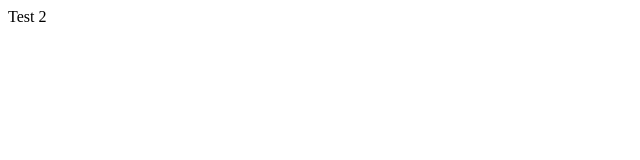
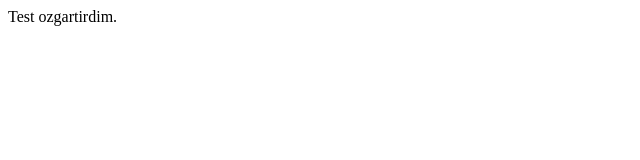
Before and after one commit to Rajabov77/myfirsttest, a plain HTML site: page index.html in a window 1280 px wide. Shown: the full height of the page, 0-640 px from the left. Drawn offline with Linux system fonts and the light colour scheme.

Commit message:
githubdan ozgardi

```diff
--- a/index.html
+++ b/index.html
@@ -4,6 +4,6 @@
     <title>Head</title>
   </head>
   <body>
-    Test 2
+    Test ozgartirdim.
   </body>
 </html>
```
